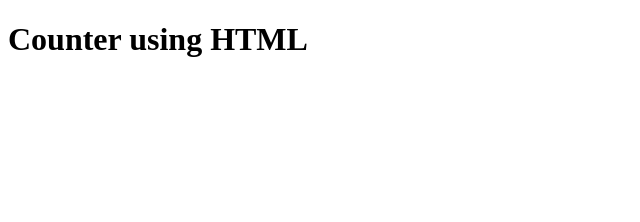
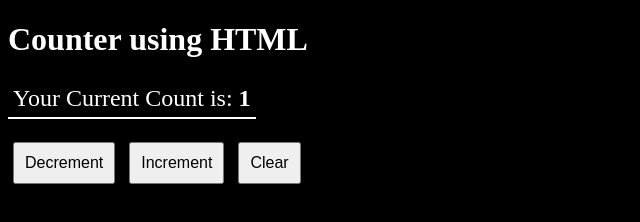
Before and after one commit to montumeena141/F2-Contest-AccioJob, a plain HTML site: page index.html in a window 1280 px wide. Shown: the whole page, without its empty margins (0-640 px from the left). Drawn offline with Linux system fonts and the light colour scheme.

Commit message:
second commit

```diff
--- a/index.html
+++ b/index.html
@@ -3,12 +3,47 @@
 <head>
     <meta charset="UTF-8">
     <meta name="viewport" content="width=device-width, initial-scale=1.0">
-    <title>Test-2</title>
+    <title>Counter</title>
     <style>
+        body {
+            background-color: black;
+            color: white;
 
+        }
+        span {
+            border-bottom: 2px solid white;
+            font-size: 24px;
+            display: inline-block;
+            padding: 5px;
+        }
+        .buttons {
+            margin-top: 18px;
+        }
+        button {
+            margin: 5px;
+            padding: 10px;
+            font-size: 16px;
+        }
+        #error {
+            color: red;
+            margin-top: 10px;
+            font-size: 18px;
+            display: none;
+        }
     </style>
 </head>
 <body>
     <h1>Counter using HTML</h1>
+    <span>Your Current Count is: <b id="count">1</b></span>
+    <p id="error">Error: cannot go below 0</p>
+    <div class="buttons">
+        <button id="decrement">Decrement</button>
+        <button id="increment">Increment</button>
+        <button id="clear">Clear</button>
+    </div>
+
+
+    <script src="script.js">
+    </script>
 </body>
 </html>
```
